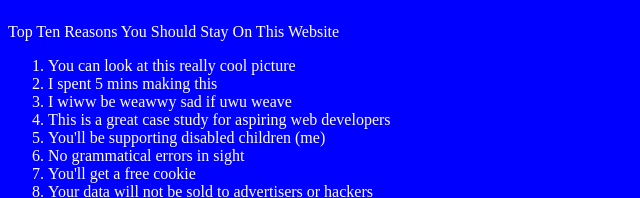
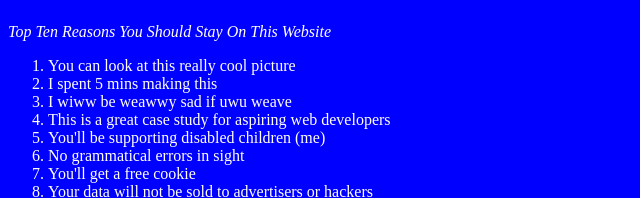
Before and after one commit to DumDevBoi/DumDevBoi, a plain HTML site: page index.html in a window 1280 px wide. Shown: the part 416-614 px from the top of the page, 0-640 px from the left. Drawn offline with Linux system fonts and the light colour scheme.

Commit message:
Update index.html

```diff
--- a/index.html
+++ b/index.html
@@ -14,7 +14,7 @@
     <img src="https://steamuserimages-a.akamaihd.net/ugc/770616950624756300/C3D99C40009B173EB418C5D68DB02C4FD71D7712/?imw=637&imh=358&ima=fit&impolicy=Letterbox&imcolor=%23000000&letterbox=true">
     <br>
     <p>
-        Top Ten Reasons You Should Stay On This Website
+        <i> Top Ten Reasons You Should Stay On This Website </i>
     </p>
     <ol>
         <li>You can look at this really cool picture</li>
```
